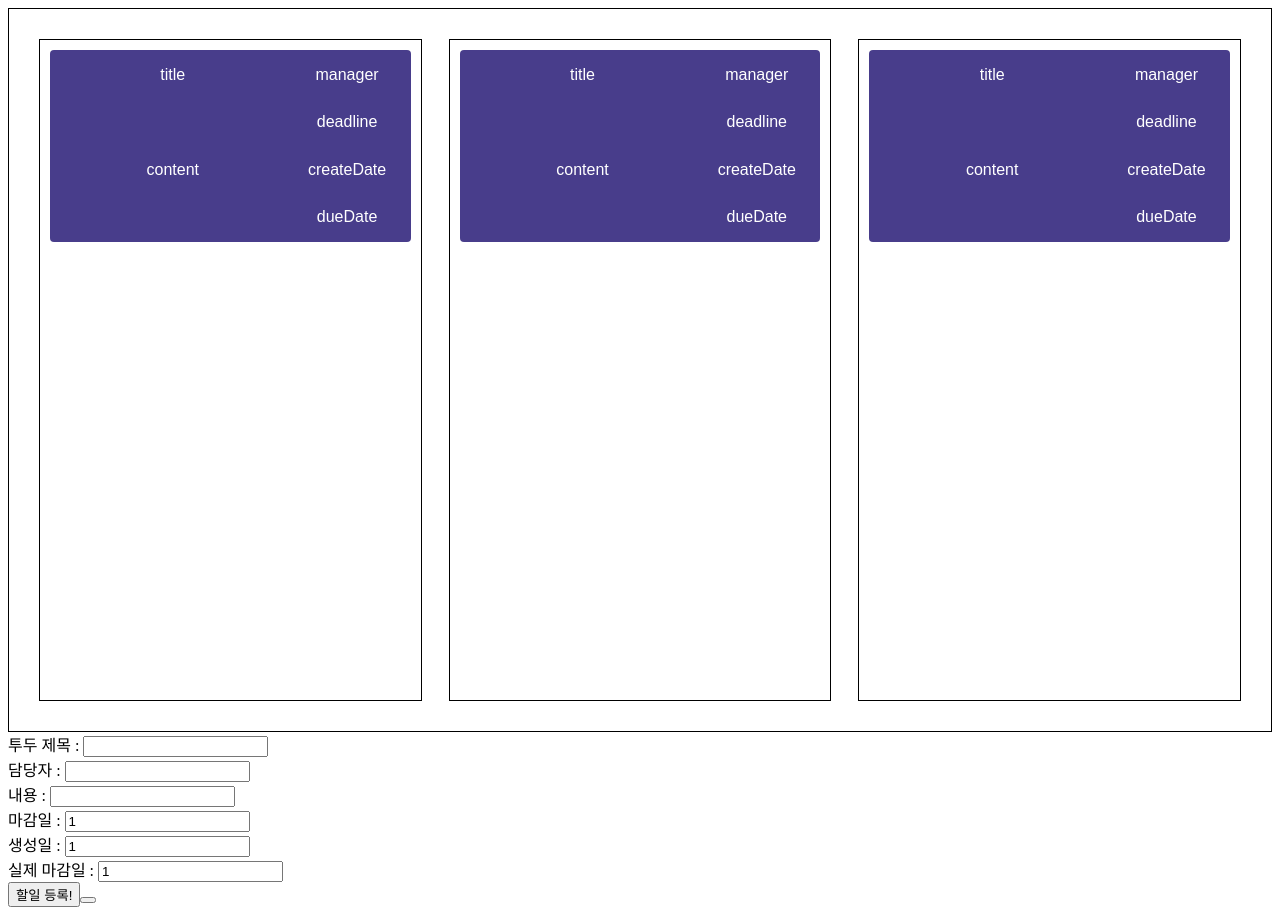
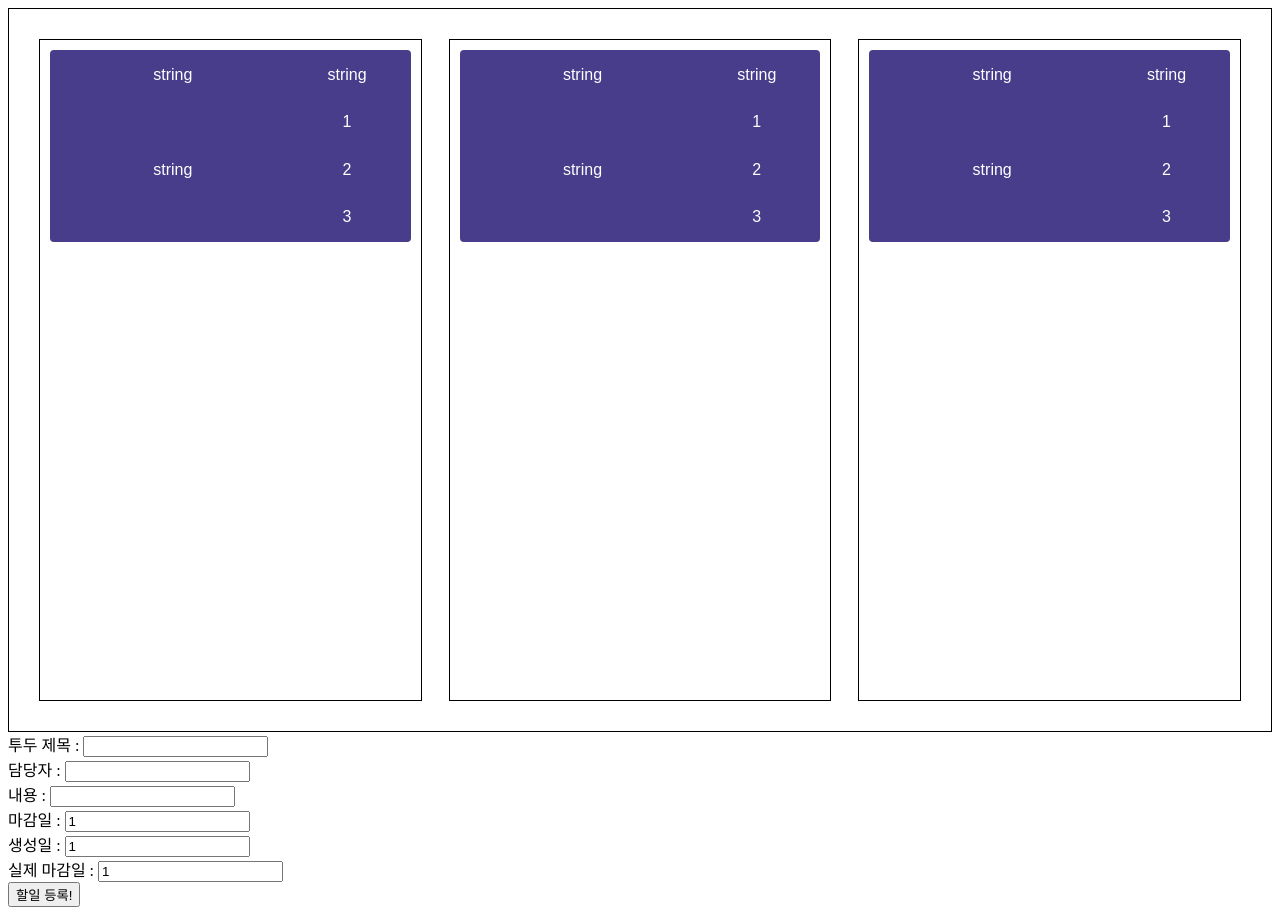
Before and after one commit to RunLearn/super-todoapp, a Next.js app: page /todoRoom/todoRoom in a window 1280 px wide. Built offline with nearby package versions, Linux system fonts and the light colour scheme.

Commit message:
feat : Todo카드 삭제 기능

```diff
--- a/src/components/todoRoom/box/doingBox.tsx
+++ b/src/components/todoRoom/box/doingBox.tsx
@@ -8,12 +8,13 @@ import { RootState } from '../../../redux/store';
 import TodoContainer from './TodoContainer';
 
 const doingBox = () => {
-  const todos = useSelector((state:RootState) => state.todo)
+  const todos = useSelector((state:RootState) => state.doing)
   const allTodos = todos.map( (todo:any) => {
     return(
       <TodoCard
+        id={todo.id}
+        key={todo.id}
         type="doing"
-        key={todo.title}
         title ={todo.title}
         manager = {todo.manager}
         content = {todo.content}
--- a/src/components/todoRoom/box/doneBox.tsx
+++ b/src/components/todoRoom/box/doneBox.tsx
@@ -7,12 +7,13 @@ import { RootState } from '../../../redux/store';
 
 
 const doneBox = () => {
-  const todos = useSelector((state:RootState) => state.todo)
+  const todos = useSelector((state:RootState) => state.done)
   const allTodos = todos.map( (todo:any) => {
     return(
       <TodoCard
+        id={todo.id}
+        key={todo.id}
         type="done"
-        key={todo.title}
         title ={todo.title}
         manager = {todo.manager}
         content = {todo.content}
--- a/src/components/todoRoom/box/todoBox.tsx
+++ b/src/components/todoRoom/box/todoBox.tsx
@@ -12,8 +12,9 @@ const todoBox = () => {
   const allTodos = todos.map( (todo:any) => {
     return(
       <TodoCard
+        id={todo.id}
+        key={todo.id}
         type="todo"
-        key={todo.title}
         title ={todo.title}
         manager = {todo.manager}
         content = {todo.content}
--- a/src/components/todoRoom/buttons/todoCard.tsx
+++ b/src/components/todoRoom/buttons/todoCard.tsx
@@ -1,8 +1,10 @@
 import react from 'react';
 import styled from 'styled-components';
 import { useState } from 'react';
-
-//
+import { useDispatch } from 'react-redux';
+import { addDoing, removeDoing } from '../../../redux/todoRoom/Doings';
+import { removeTodo } from '../../../redux/todoRoom/Todos';
+import {removeDone} from '../../../redux/todoRoom/Dones';
 // title: string
 // manager: string
 // content: string
@@ -10,10 +12,12 @@ import { useState } from 'react';
 // createDate:number
 // dueDate: number
 
+//TODO : 카드 좌, 우 이동 기능 추가해야함
+const TodoCard = (props: any) => {
+  const dispatch = useDispatch();
+  const [isFocusCard, setIsFocusCard] = useState(false);
+  // const Todo_Doing = (e) => dispatch(addDoing( props ))
 
-const TodoCard = (props: any) => {
-
-  const [isFocusCard, setIsFocusCard] = useState(false);
 
   return (
     <Button
@@ -24,7 +28,7 @@ const TodoCard = (props: any) => {
       ( props.type =='todo' ?
         (
           <Focusing>
-            <GridItemButton>삭제</GridItemButton>
+            <GridItemButton onClick={() => dispatch(removeTodo(props.id))}>삭제</GridItemButton>
             <GridItemButton>Doing으로</GridItemButton>
           </Focusing>
         )
@@ -32,24 +36,24 @@ const TodoCard = (props: any) => {
         (props.type == 'doing' ?
             <Focusing >
               <GridItemButton>Todo로</GridItemButton>
-              <GridItemButton>삭제</GridItemButton>
+              <GridItemButton onClick={() => dispatch(removeDoing(props.id))}>삭제</GridItemButton>
               <GridItemButton>Done으로</GridItemButton>
             </Focusing>
           :
             <Focusing>
               <GridItemButton>Doing으로</GridItemButton>
-              <GridItemButton>삭제</GridItemButton>
+              <GridItemButton onClick={() => dispatch(removeDone(props.id))}>삭제</GridItemButton>
             </Focusing>
         )
       )
       :
       <GridContainer>
-        <GridTitle>title</GridTitle>
-        <GridContent>content</GridContent>
-        <GridManager>manager</GridManager>
-        <GridDeadline>deadline</GridDeadline>
-        <GridCreateDate>createDate</GridCreateDate>
-        <GridDueDate>dueDate</GridDueDate>
+        <GridTitle>{props.title}</GridTitle>
+        <GridContent>{props.content}</GridContent>
+        <GridManager>{props.manager}</GridManager>
+        <GridDeadline>{props.deadline}</GridDeadline>
+        <GridCreateDate>{props.createDate}</GridCreateDate>
+        <GridDueDate>{props.dueDate}</GridDueDate>
       </GridContainer>
     }
     </Button>
--- a/src/components/todoRoom/todoRoomForm.tsx
+++ b/src/components/todoRoom/todoRoomForm.tsx
@@ -4,6 +4,7 @@ import todos, { addTodo } from '../../redux/todoRoom/Todos'
 import { useDispatch,useSelector } from 'react-redux';
 import { RootState } from '../../redux/store';
 import { useState} from 'react';
+import { nanoid } from '@reduxjs/toolkit';
 
 const TodoRoomForm = () => {
 
@@ -22,8 +23,10 @@ const TodoRoomForm = () => {
   }
 
   const dispatch = useDispatch();
-  const temp = useSelector((state:RootState)=>state.todos);
-  const todoDispatch =()=> dispatch(addTodo({
+  const todoDispatch =()=> {
+    const id = nanoid();
+    dispatch(addTodo({
+    id:id,
     title:todo.title,
     manager:todo.manager,
     content:todo.content,
@@ -31,6 +34,8 @@ const TodoRoomForm = () => {
     createDate:todo.createDate,
     dueDate:todo.dueDate
   }))
+  console.log(id)
+  }
   return(
     <>
       <Form>
@@ -60,7 +65,6 @@ const TodoRoomForm = () => {
         </div>
       </Form>
         <SubmitButton onClick={todoDispatch}>할일 등록!</SubmitButton>
-      <button onClick={() => { console.log(temp) }}></button>
     </>
   )
 }
--- a/src/redux/todoRoom/Doings.ts
+++ b/src/redux/todoRoom/Doings.ts
@@ -1,39 +1,26 @@
 import {createSlice, PayloadAction} from '@reduxjs/toolkit';
 import { Interface } from 'readline';
+import TempData from './initState';
 
-interface Todo {
-  title: string
-  manager: string
-  content: string
-  deadline: number
-  createDate:number
-  dueDate: number
-}
-
-const initState:Todo[] = [
-  {
-    title: "string",
-    manager: "string",
-    content: "string",
-    deadline: 1,
-    createDate:2,
-    dueDate: 3,
-  },
-]
 
 const DoingSlice=createSlice({
-  name: 'todo',
-  initialState:initState,
+  name: 'doing',
+  initialState:TempData,
   reducers: {
     addDoing: {
       reducer: (state, action: PayloadAction) => {
         state.push(action.payload)
       },
     },
+    removeDoing: {
+      reducer: (state, action) => {
+        return state.filter(one => one.id !== action.payload)
+      }
+    },
   }
 });
 
 const {actions, reducer} = DoingSlice
-export const {addDoing} = DoingSlice.actions
+export const {addDoing, removeDoing} = DoingSlice.actions
 
 export default reducer
--- a/src/redux/todoRoom/Dones.ts
+++ b/src/redux/todoRoom/Dones.ts
@@ -1,39 +1,25 @@
-import {createSlice, PayloadAction} from '@reduxjs/toolkit';
+import { createSlice, nanoid, PayloadAction } from '@reduxjs/toolkit';
 import { Interface } from 'readline';
-
-interface Todo {
-  title: string
-  manager: string
-  content: string
-  deadline: number
-  createDate:number
-  dueDate: number
-}
-
-const initState:Todo[] = [
-  {
-    title: "string",
-    manager: "string",
-    content: "string",
-    deadline: 1,
-    createDate:2,
-    dueDate: 3,
-  },
-]
+import tempData from './initState';
 
 const DoneSlice=createSlice({
-  name: 'todo',
-  initialState:initState,
+  name: 'done',
+  initialState:tempData,
   reducers: {
     addDone: {
       reducer: (state, action: PayloadAction) => {
         state.push(action.payload)
       },
     },
+    removeDone: {
+      reducer: (state, action) => {
+        return state.filter(one => one.id !== action.payload)
+      }
+    },
   }
 });
 
 const {actions, reducer} = DoneSlice
-export const {addDone} = DoneSlice.actions
+export const {addDone, removeDone} = DoneSlice.actions
 
 export default reducer
--- a/src/redux/todoRoom/Todos.ts
+++ b/src/redux/todoRoom/Todos.ts
@@ -1,39 +1,35 @@
-import {createSlice, PayloadAction} from '@reduxjs/toolkit';
+import { createSlice, nanoid, PayloadAction } from '@reduxjs/toolkit';
 import { Interface } from 'readline';
-
-interface Todo {
-  title: string
-  manager: string
-  content: string
-  deadline: number
-  createDate:number
-  dueDate: number
-}
-
-const initState:Todo[] = [
-  {
-    title: "string",
-    manager: "string",
-    content: "string",
-    deadline: 1,
-    createDate:2,
-    dueDate: 3,
-  },
-]
+import { Id } from '@reduxjs/toolkit/dist/query/tsHelpers';
+import TempData from './initState';
+import initState from './initState';
 
 const TodoSlice=createSlice({
+
   name: 'todo',
-  initialState:initState,
+  initialState:TempData,
   reducers: {
     addTodo: {
       reducer: (state, action: PayloadAction) => {
         state.push(action.payload)
       },
     },
+
+    moveDoing: {
+      reducer: (state, action) => {
+
+      }
+    },
+
+    removeTodo: {
+      reducer: (state, action) => {
+        return state.filter(one => one.id !== action.payload)
+      }
+    },
   }
 });
 
 const {actions, reducer} = TodoSlice
-export const {addTodo} = TodoSlice.actions
+export const {addTodo, removeTodo} = TodoSlice.actions
 
 export default reducer
--- /dev/null
+++ b/src/redux/todoRoom/initState.ts
@@ -0,0 +1,15 @@
+import { nanoid } from '@reduxjs/toolkit';
+import TodoType from './todoType';
+
+const initState:TodoType[]= [
+  {
+    id: nanoid(),
+    title: "string",
+    manager: "string",
+    content: "string",
+    deadline: 1,
+    createDate:2,
+    dueDate: 3,
+  },
+]
+export default initState;
--- /dev/null
+++ b/src/redux/todoRoom/todoType.ts
@@ -0,0 +1,11 @@
+interface TodoType {
+  id: string
+  title: string
+  manager: string
+  content: string
+  deadline: number
+  createDate:number
+  dueDate: number
+}
+
+export default TodoType;
```
Also changed, not shown: src/components/todoRoom/buttons/todoCardMethod.ts (added, +19 -0 lines).
